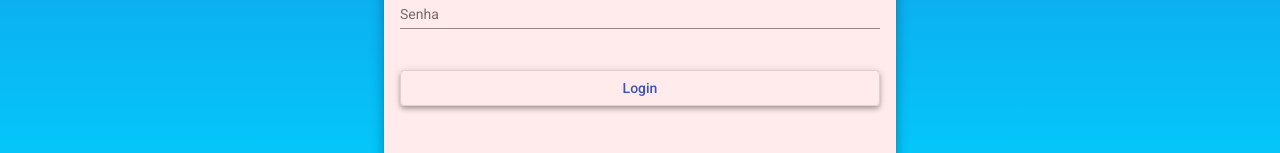
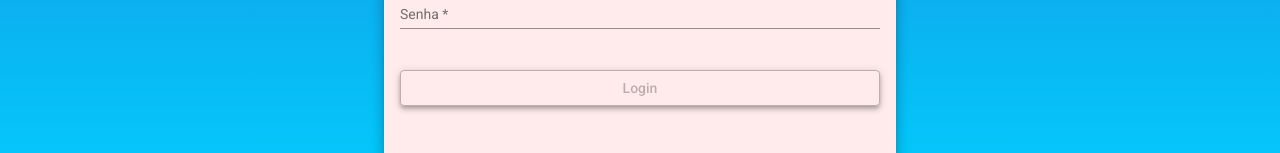
Before and after one commit to gineude/helpdesk-front, an Angular app: page /login in a window 1280 px wide. Shown: the part 551-704 px from the top of the page. Built offline with nearby package versions, Linux system fonts and the light colour scheme.

Commit message:
Validacao de formulario para login

```diff
--- a/src/app/components/login/login.component.html
+++ b/src/app/components/login/login.component.html
@@ -1,20 +1,41 @@
 <div class="container">
 	<form class="form mat-elevation-z8">
+		<h1>Help Desk - Dicas de um DEV</h1>
 
-        <h1>Help Desk - Dicas de um DEV</h1>
-
-        <img src="assets/img/login-image.svg" alt="Imagem de login">
+		<img src="assets/img/login-image.svg" alt="Imagem de login" />
 
 		<mat-form-field class="full-width">
 			<mat-label>E-mail</mat-label>
-			<input matInput placeholder="Ex. fulano@mail.com" />
+			<input
+                [formControl]="email"
+				[(ngModel)]="creds.email"
+				name="email"
+				matInput
+                required
+				placeholder="Ex. fulano@mail.com"
+			/>
 		</mat-form-field>
 
 		<mat-form-field class="full-width">
 			<mat-label>Senha</mat-label>
-			<input type="password" matInput placeholder="Ex. 123" />
+			<input
+                [formControl]="senha"
+				[(ngModel)]="creds.senha"
+				name="senha"
+				type="password"
+				matInput
+                required
+				placeholder="Ex. 123"
+			/>
 		</mat-form-field>
 
-        <button class="full-width mat-elevation-z4" mat-stroked-button color="primary">Login</button>
+		<button
+			class="full-width mat-elevation-z4"
+			mat-stroked-button
+			color="primary"
+            [disabled]="!validaCampos()"
+		>
+			Login
+		</button>
 	</form>
 </div>
--- a/src/app/components/login/login.component.ts
+++ b/src/app/components/login/login.component.ts
@@ -1,4 +1,6 @@
 import { Component, OnInit } from '@angular/core';
+import { FormControl, Validators } from '@angular/forms';
+import { Credencial } from 'src/app/models/credencial';
 
 @Component({
   selector: 'app-login',
@@ -7,9 +9,21 @@ import { Component, OnInit } from '@angular/core';
 })
 export class LoginComponent implements OnInit {
 
+  creds: Credencial = {
+    email: '',
+    senha: ''
+  }
+
+  email = new FormControl(null, Validators.email);
+  senha = new FormControl(null, Validators.minLength(4));
+
   constructor() { }
 
   ngOnInit(): void {
   }
 
+  validaCampos(): boolean {
+    return this.email.valid && this.senha.valid;
+  }
+
 }
--- /dev/null
+++ b/src/app/models/credencial.ts
@@ -0,0 +1,4 @@
+export interface Credencial {
+    email: string;
+    senha: string;
+}
```
